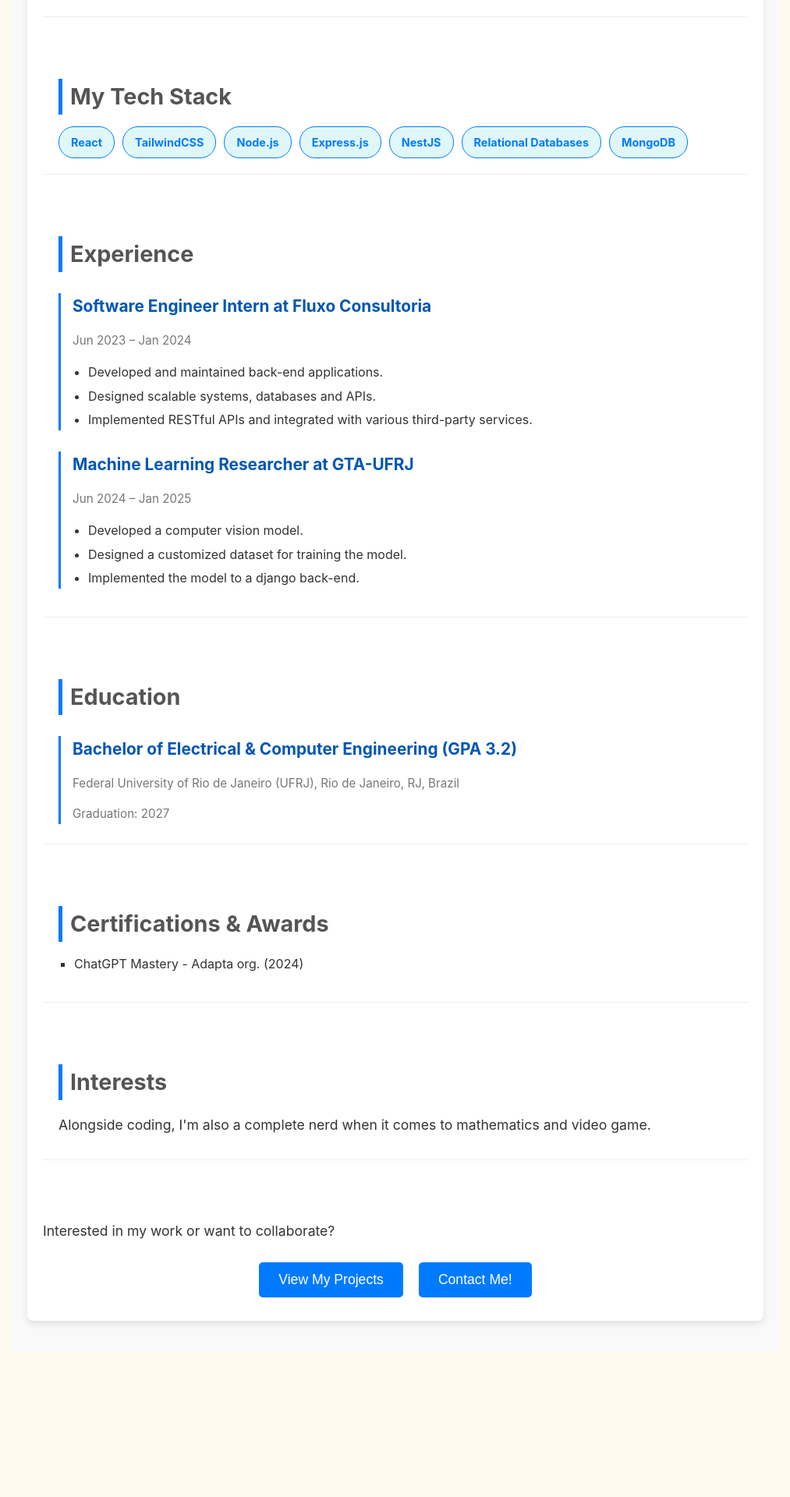
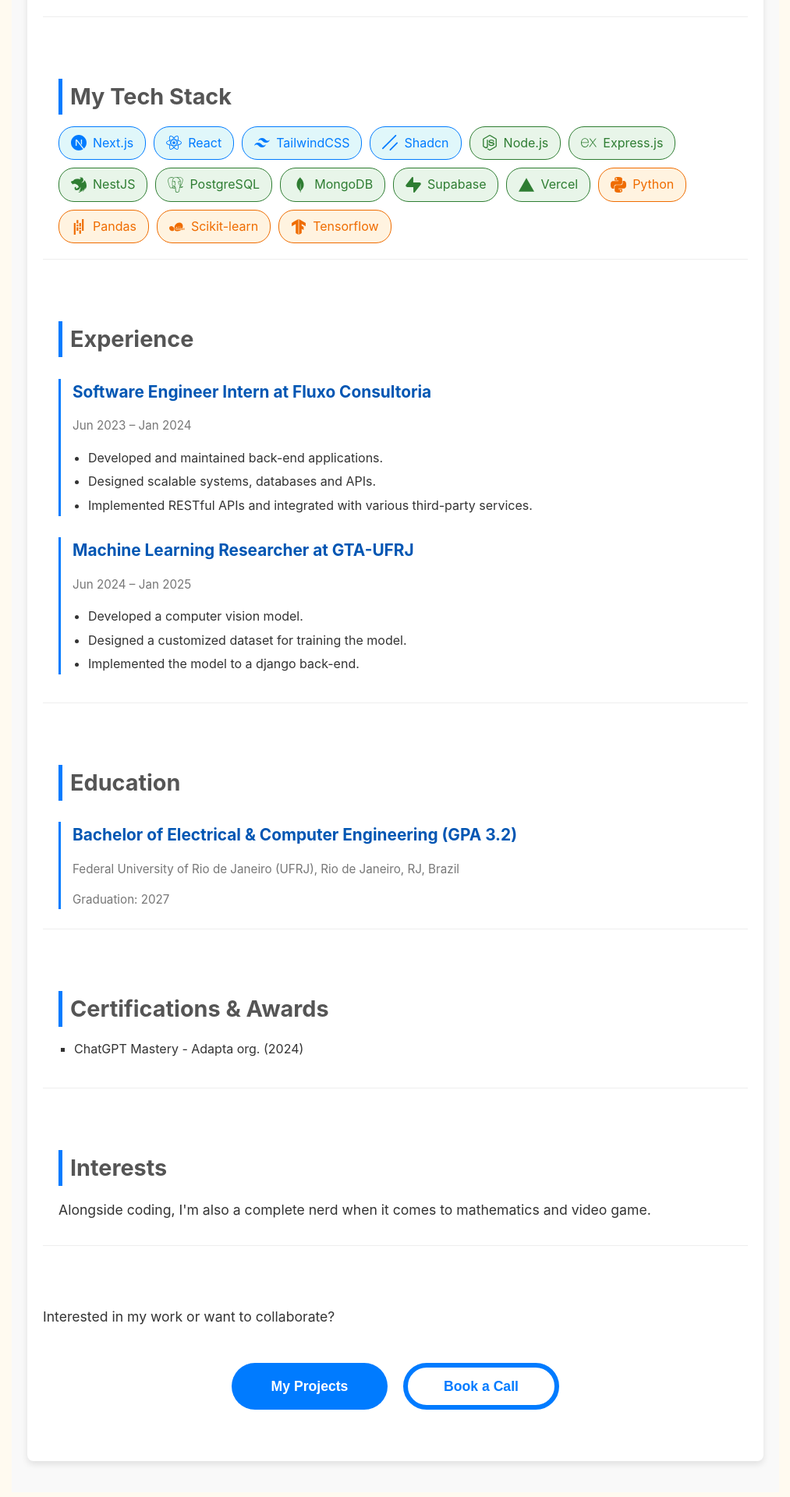
Before and after one commit to Cerne17/portfolio-fullstack, a React (Create React App) app in the folder frontend/: page / in a window 1280 px wide. Shown: the part 1748-3668 px from the top of the page at 78% size, without its empty margins (133-1146 px from the left). Before the commit the page ends 3502 px from the top, so only its background shows below. Built offline with nearby package versions, Linux system fonts and the light colour scheme.

Commit message:
feat: implements the skill set with different skill sets and customization

```diff
--- a/frontend/src/components/AboutMe/AboutMe.module.css
+++ b/frontend/src/components/AboutMe/AboutMe.module.css
@@ -56,14 +56,55 @@
   gap: 10px;
 }
 
-.skillTag {
+/* This styles the pill container for each skill */
+.skillItem {
+  /* Pill styling */
   background-color: #e0f7fa;
-  color: #007bff;
+  border: 1px solid #007bff;
   padding: 8px 15px;
   border-radius: 20px;
-  font-weight: bold;
-  font-size: 0.9em;
-  border: 1px solid #007bff;
+
+  /* Aligns icon and text horizontally */
+  display: flex;
+  align-items: center;
+  gap: 8px; /* Space between icon and text */
+}
+
+.skillItem.frontend {
+  background-color: #e0f7fa; /* Light Blue */
+  color: #007bff; /* Blue */
+  border-color: #007bff;
+}
+
+.skillItem.backend {
+  background-color: #e8f5e9; /* Light Green */
+  color: #2e7d32; /* Green */
+  border-color: #2e7d32;
+}
+
+.skillItem.dataScience {
+  background-color: #fff3e0; /* Light Orange */
+  color: #ef6c00; /* Orange */
+  border-color: #ef6c00;
+}
+
+/* This styles the icon inside the pill */
+.skillIcon {
+  width: 20px;
+  height: 20px;
+  /* color: #007bff; /* Ensures icon color matches the text */
+}
+
+.skillItem.frontend .skillIcon {
+  color: #007bff; /* Blue */
+}
+
+.skillItem.backend .skillIcon {
+  color: #2e7d32; /* Green */
+}
+
+.skillItem.dataScience .skillIcon {
+  color: #ef6c00; /* Orange */
 }
 
 .experienceItem,
--- a/frontend/src/components/AboutMe/AboutMe.tsx
+++ b/frontend/src/components/AboutMe/AboutMe.tsx
@@ -1,5 +1,47 @@
 import React from "react";
 import styles from "./AboutMe.module.css";
+import CtaBlueButton from "../CtaBlueButton/CtaBlueButton";
+import CtaTransparentButton from "../CtaTransparentButton/CtaTransparentButton";
+import { IconContext } from "react-icons";
+import {
+  SiNextdotjs,
+  SiReact,
+  SiShadcnui,
+  SiTailwindcss,
+  SiNodedotjs,
+  SiExpress,
+  SiNestjs,
+  SiJest,
+  SiPostgresql,
+  SiMongodb,
+  SiSupabase,
+  SiVercel,
+  SiPython,
+  SiScikitlearn,
+  SiPandas,
+  SiTensorflow
+} from "react-icons/si";
+
+const techSkills = [
+  // Frontend
+  { name: "Next.js", icon: SiNextdotjs, category: "frontend" },
+  { name: "React", icon: SiReact, category: "frontend" },
+  { name: "TailwindCSS", icon: SiTailwindcss, category: "frontend" },
+  { name: "Shadcn", icon: SiShadcnui, category: "frontend" },
+  // Backend
+  { name: "Node.js", icon: SiNodedotjs, category: "backend" },
+  { name: "Express.js", icon: SiExpress, category: "backend" },
+  { name: "NestJS", icon: SiNestjs, category: "backend" },
+  { name: "PostgreSQL", icon: SiPostgresql, category: "backend" },
+  { name: "MongoDB", icon: SiMongodb, category: "backend" },
+  { name: "Supabase", icon: SiSupabase, category: "backend" },
+  { name: "Vercel", icon: SiVercel, category: "backend" },
+  // Data Science
+  { name: "Python", icon: SiPython, category: "dataScience" },
+  { name: "Pandas", icon: SiPandas, category: "dataScience" },
+  { name: "Scikit-learn", icon: SiScikitlearn, category: "dataScience" },
+  { name: "Tensorflow", icon: SiTensorflow, category: "dataScience" },
+];
 
 const AboutMe: React.FC = () => {
   return (
@@ -24,16 +66,23 @@ const AboutMe: React.FC = () => {
         {/* My Tech Stack */}
         <div className={styles.subsection}>
           <h3 className={styles.subsectionTitle}>My Tech Stack</h3>
-          <div className={styles.skillsGrid}>
-            <span className={styles.skillTag}>React</span>
-            <span className={styles.skillTag}>TailwindCSS</span>
-            <span className={styles.skillTag}>Node.js</span>
-            <span className={styles.skillTag}>Express.js</span>
-            <span className={styles.skillTag}>NestJS</span>
-            <span className={styles.skillTag}>Relational Databases</span>
-            <span className={styles.skillTag}>MongoDB</span>
-            {/* Add more skills as needed */}
-          </div>
+
+          <IconContext.Provider
+            value={{className: styles.skillIcon}}
+          >
+            <div className={styles.skillsGrid}>
+              {techSkills.map((skill) => (
+                <div
+                  key={skill.name}
+                  // Dynamically apply a class based on the category
+                  className={`${styles.skillItem} ${styles[skill.category]}`}
+                >
+                  <skill.icon />
+                  <span>{skill.name}</span>
+                </div>
+              ))}
+            </div>
+          </IconContext.Provider>
         </div>
 
         {/* Experience/Work History */}
@@ -103,18 +152,24 @@ const AboutMe: React.FC = () => {
           <p className={styles.text}>
             Interested in my work or want to collaborate?
           </p>
-          <button
-            className={styles.actionButton}
-            onClick={() => console.log("Navigate to Projects")}
-          >
-            View My Projects
-          </button>
-          <button
-            className={styles.actionButton}
-            onClick={() => console.log("Contact")}
-          >
-            Contact Me!
-          </button>
+          <a href="https://github.com/Cerne17" target="_blank" rel="noopener noreferrer">
+            <CtaBlueButton title="My Projects"/>
+          </a>
+          <a href="https://calendly.com/miguelcerne-dev/30min" target="_blank" rel="noopener noreferrer">
+            <CtaTransparentButton title="Book a Call"/>
+          </a>
+          {/* <button */}
+          {/*   className={styles.actionButton} */}
+          {/*   onClick={() => console.log("Navigate to Projects")} */}
+          {/* > */}
+          {/*   View My Projects */}
+          {/* </button> */}
+          {/* <button */}
+          {/*   className={styles.actionButton} */}
+          {/*   onClick={() => console.log("Contact")} */}
+          {/* > */}
+          {/*   Contact Me! */}
+          {/* </button> */}
         </div>
       </div>
     </section>
```
